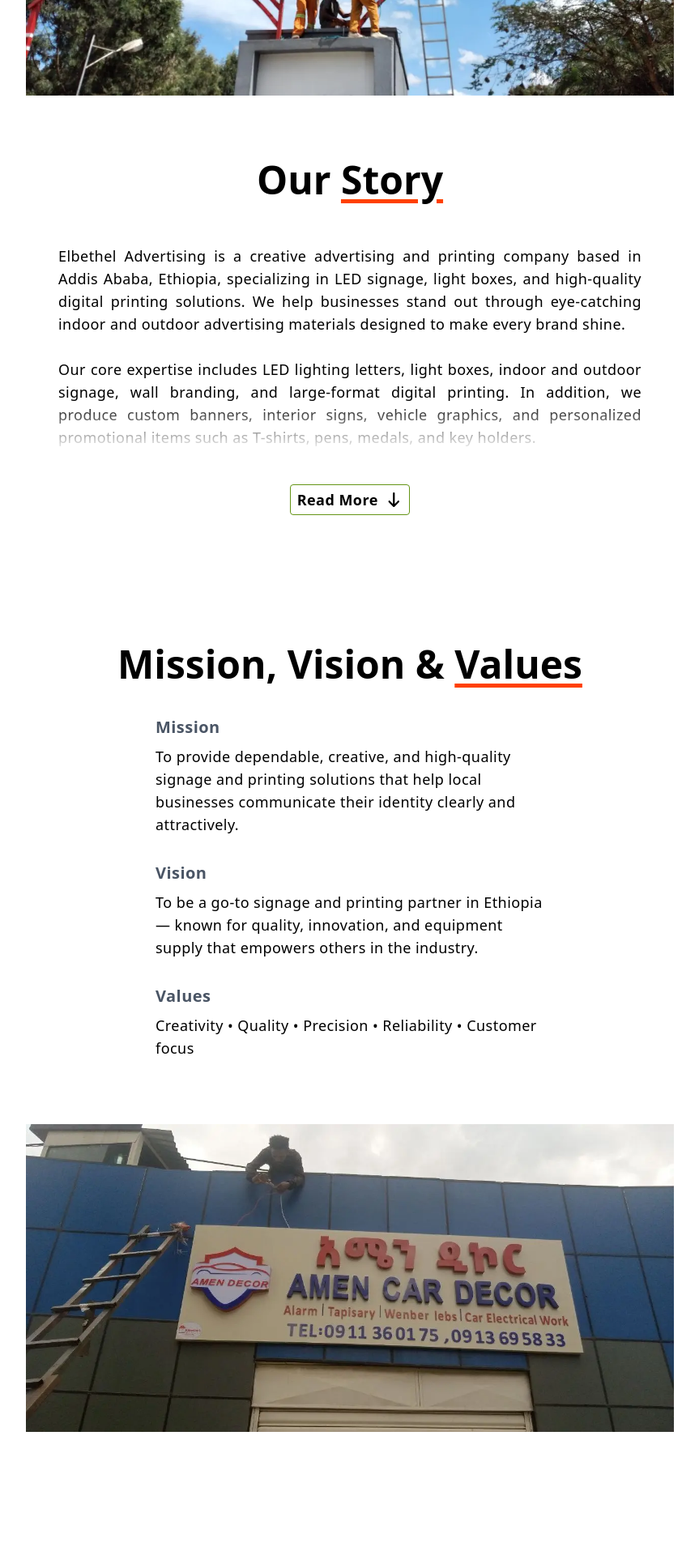
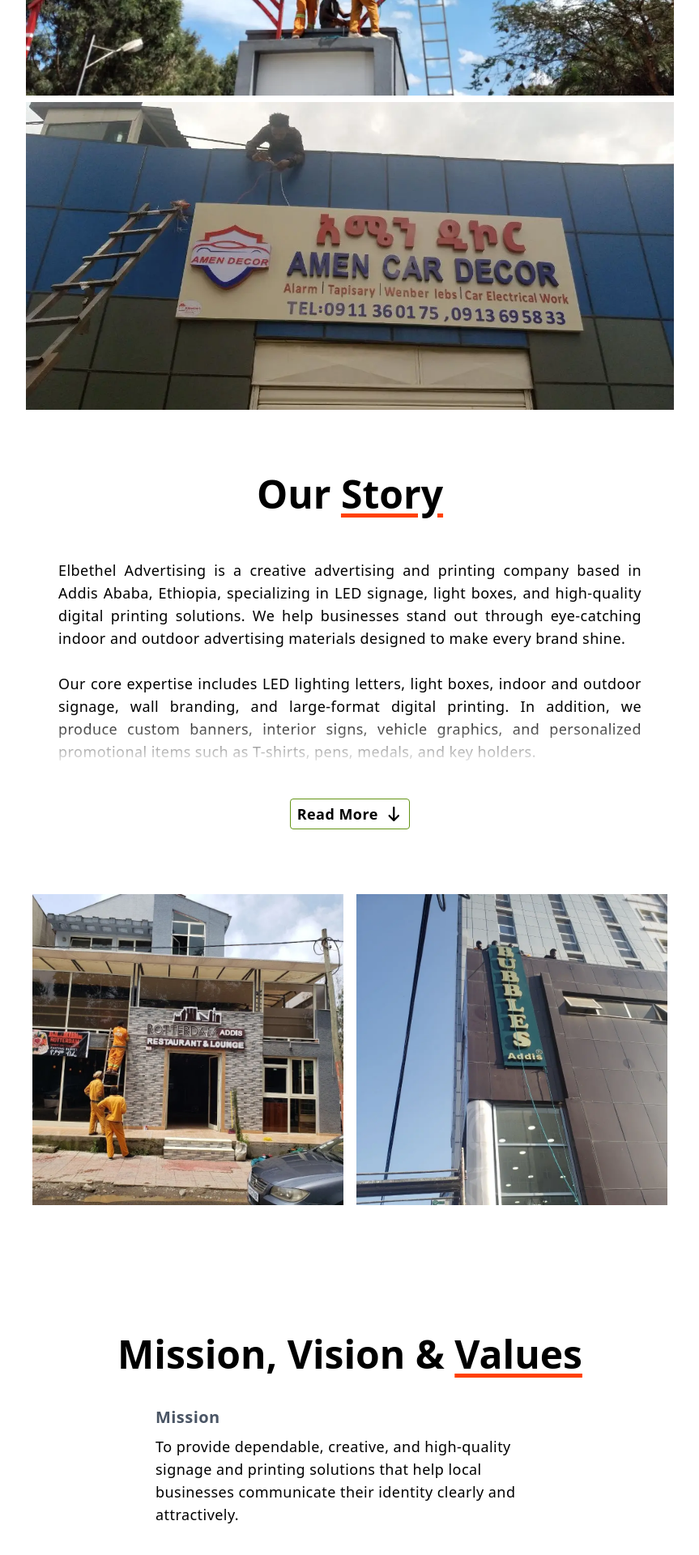
Before and after one commit to Amiir25/ElbethelAdvertising, a Next.js app in the folder elbethel/: page /about in a window 1280 px wide. Shown: the part 1140-3060 px from the top of the page at 81% size, without its empty margins (208-1071 px from the left). Built offline with nearby package versions, Linux system fonts and the light colour scheme.

Commit message:
Update about page with additional images in  about/page.tsx

```diff
--- a/elbethel/app/about/page.tsx
+++ b/elbethel/app/about/page.tsx
@@ -33,12 +33,23 @@ const AboutPage = () => {
                 </div>
             </div>
 
-             {/* Image - 1 */}
+             {/* Image - 1 & 2 */}
             <img src={ images.image1.src } alt="Image showing work at Elbethel Advertising"
             className='mt-20 w-80 md:w-[800px] mx-auto' />
+            <img src={ images.image2.src } alt="Image showing work at Elbethel Advertising"
+            className='mt-2 w-80 md:w-[800px] mx-auto' />
 
             {/* Our Story */}
             <About/>
+
+            {/* Image 3 & 4 */}
+            <div className='px-6 md:px-12 lg:px-24 xl:px-32 mt-20
+             flex items-center justify-center gap-4'>
+                <img src={ images.image3.src } alt="Image showing work at Elbethel Advertising"
+                className='w-40 md:w-80 lg:w-96' />
+                <img src={ images.image4.src } alt="Image showing work at Elbethel Advertising"
+                className='w-40 md:w-80 lg:w-96' />
+            </div>
 
             {/* Mission, Vision, and Values */}
             <div className='px-6 md:px-12 lg:px-24 xl:px-32 mt-40'>
@@ -60,8 +71,8 @@ const AboutPage = () => {
                 </div>
             </div>
 
-            {/* Image - 2 */}
-            <img src={ images.image2.src } alt="Image showing work at Elbethel Advertising"
+            {/* Image - 5 */}
+            <img src={ images.image5.src } alt="Image showing work at Elbethel Advertising"
             className='mt-20 w-80 md:w-[800px] mx-auto' />
 
             {/* Clients */}
@@ -97,12 +108,23 @@ const AboutPage = () => {
                 </div>
             </div>
 
+            {/* Image 6 & 7 */}
+            <div className='px-6 md:px-12 lg:px-24 xl:px-32 mt-20
+             flex items-center justify-center gap-4'>
+                <img src={ images.image6.src } alt="Image showing work at Elbethel Advertising"
+                className='w-40 md:w-80 lg:w-96' />
+                <img src={ images.image7.src } alt="Image showing work at Elbethel Advertising"
+                className='w-40 md:w-80 lg:w-96' />
+            </div>
+
             {/* Why Choose Elbethel */}
             <WhyChoose/>
 
-            {/* Image - 3 */}
-            <img src={ images.image3.src } alt="Image showing work at Elbethel Advertising"
+            {/* Image 8 & 9 */}
+            <img src={ images.image8.src } alt="Image showing work at Elbethel Advertising"
             className='mt-20 w-80 md:w-[800px] mx-auto' />
+            <img src={ images.image9.src } alt="Image showing work at Elbethel Advertising"
+            className='mt-2 w-80 md:w-[800px] mx-auto' />
 
             {/* Call to action */}
             <div className='pb-18'>
```
